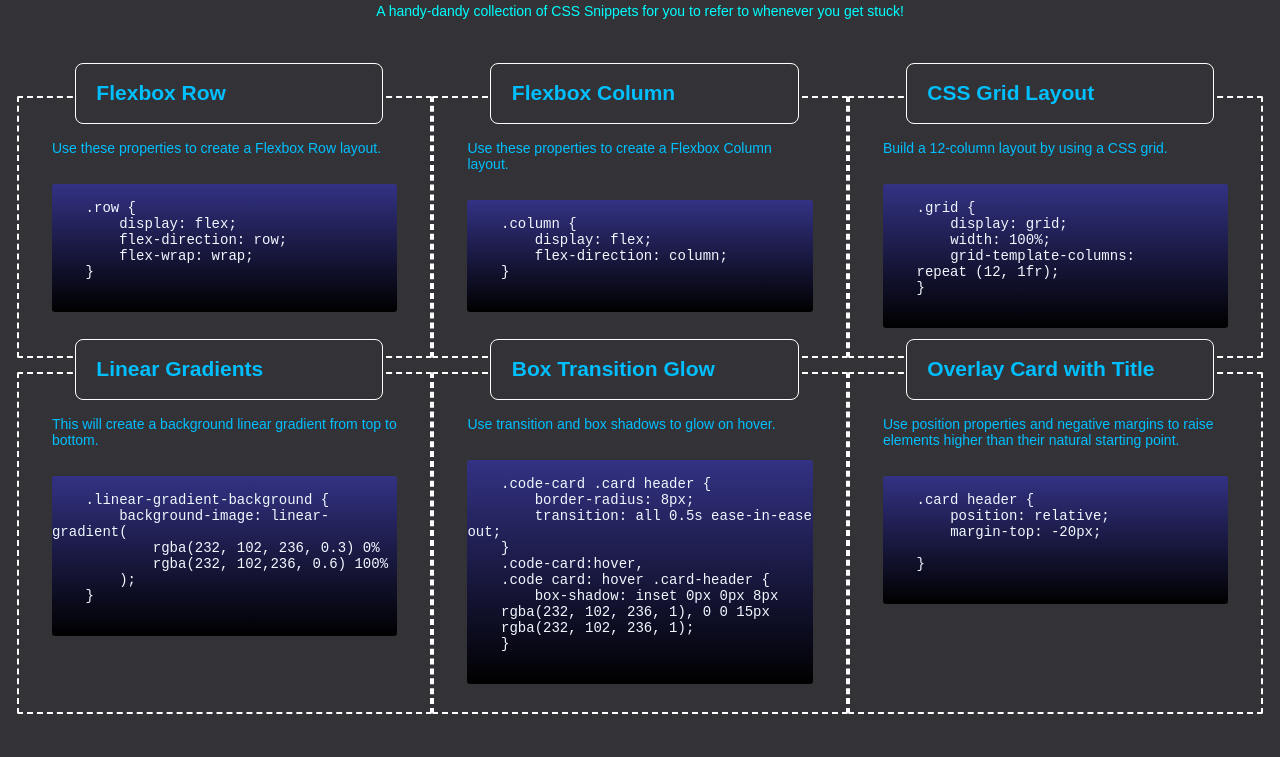
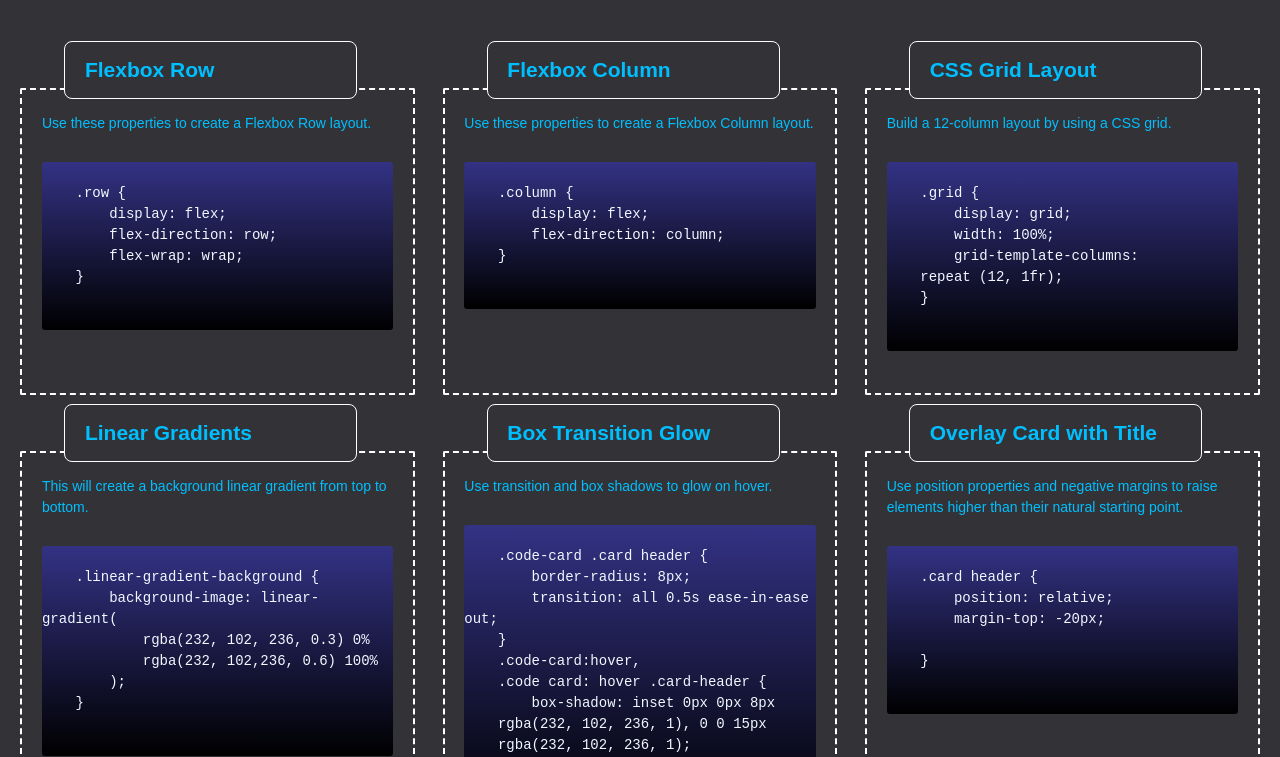
Before and after one commit to jazzberriess/flex-box, a plain HTML site: page index.html in a window 1280 px wide. Shown: the part 101-858 px from the top of the page. Drawn offline with Linux system fonts and the light colour scheme.

Commit message:
added spacing around each card.

```diff
--- a/assets/style.css
+++ b/assets/style.css
@@ -33,30 +33,36 @@ body {
     background-color: #333337;
     color: rgb(0,191,255);
     margin: 0;
+    line-height: 1.5rem;
 }
 
 /* set the flex for the entire page that encloses the individual flex containers */
 
 section.contents {
+    /* Just so I can see the bounding edges - border: 1px solid yellow; */
     display: flex;
     flex-wrap: wrap;
     flex-direction: row;
     justify-content: center;
-    align-content: center;
-    margin: 0.75rem;
+    align-items: stretch;
+
+}
+
+div.bounding-box {
+    /* Just so I can see the bounding edges - border: 2px solid cyan; */
+    flex: 1 0 100%;
+    /* max-height: 100%; */
+    margin-bottom: 4rem;
+    width: 100%;
 }
 
 /* Individual flex containers for each card */
 
 div.card-container {
     border: 2px dashed var(--white);
-    position: relative;
-    flex: 1 0 100%;
-    width: 100%;
     border-radius: 2px;
-    margin-bottom: 1rem;
-    padding: 1rem;
-    height: auto;
+    margin: 1rem;
+    min-height: 100%;
 }
 
 /* card titles */
@@ -66,7 +72,6 @@ div.card-header {
     background-color: #333337;
     border-radius: 8px;
     width: 75%;
-    position:absolute;
     margin-top: -3.5rem;
     margin-left: 3rem;
     padding-left: 5%;
@@ -87,27 +92,28 @@ div.card-header:hover {
 /* stying for the individual cards - the stuff INSIDE the indivudal flex containers*/
 
 div.card {
-    border-style: solid 2px;
     padding-left: 5%;
     padding-right: 5%;
+    display: flex;
+    flex-direction: column;
+    flex: 1;
 
-}
-
-div.card p {
-    padding-top: 1rem;
-    padding-bottom: 1rem;
 }
 
 /* styling for code snippets */
 
 pre {
+    /* Just so I can see the bounding edges - border: 2px solid hotpink; */
     background: linear-gradient(#333284, #000000);
     color:aliceblue;
     border-radius: 3px;
-    max-height: 300px;
+    flex: 1;
+    align-items: center;
+
 /* thank you stackoverflow for this soulution to wrap the code snippet within its container */
         white-space: pre-wrap;
         word-break: keep-all;
+
 }
 
 footer {
@@ -120,7 +126,7 @@ footer {
 /* Make the website responsive for smaller screens with a media query */
 
 @media screen and (min-width: 768px){
-    .card-container{
+    .bounding-box{
         flex-grow: 1;
         flex-shrink: 0;
          flex-basis: 50%;
@@ -130,7 +136,7 @@ footer {
 
 @media screen and (min-width: 992px){
 
-    .card-container{
+    .bounding-box{
         flex-grow: 1;
         flex-shrink: 0;
         flex-basis: 33%;
--- a/index.html
+++ b/index.html
@@ -18,6 +18,7 @@
     <section class="contents">
 
         <!-- First card -->
+        <div class="bounding-box">
             <div class="card-container">
                 <div class="card-header">
                     <h2>Flexbox Row</h2>
@@ -35,7 +36,9 @@
         </pre>
                 </div>
             </div>
+        </div>
         <!-- Second card -->
+        <div class="bounding-box">
             <div class="card-container">
                 <div class="card-header">
                     <h2>Flexbox Column</h2>
@@ -52,7 +55,9 @@
         </pre>
                 </div>
             </div>
+        </div>
         <!-- Third card -->
+        <div class="bounding-box">
             <div class="card-container">
                 <div class="card-header">
                     <h2>CSS Grid Layout</h2>
@@ -71,7 +76,9 @@
         </pre>
                 </div>
             </div>
+        </div>
         <!-- Fourth card -->
+        <div class="bounding-box">
             <div class="card-container">
                 <div class="card-header">
                     <h2>Linear Gradients</h2>
@@ -90,7 +97,10 @@
         </pre>
                 </div>
             </div>
+        </div>
+
         <!-- Fifth card -->
+        <div class="bounding-box">
             <div class="card-container">
                 <div class="card-header">
                     <h2>Box Transition Glow</h2>
@@ -113,7 +123,9 @@
         </pre>
                 </div>
             </div>
+        </div>
         <!-- Sixth card -->
+        <div class="bounding-box">
             <div class="card-container">
                 <div class="card-header">
                     <h2>Overlay Card with Title</h2>
@@ -133,6 +145,7 @@
         </pre>
                 </div>
             </div>
+        </div>
 
     </section>
 </main>
```
Lines whose indentation alone changed are shown as unchanged.
